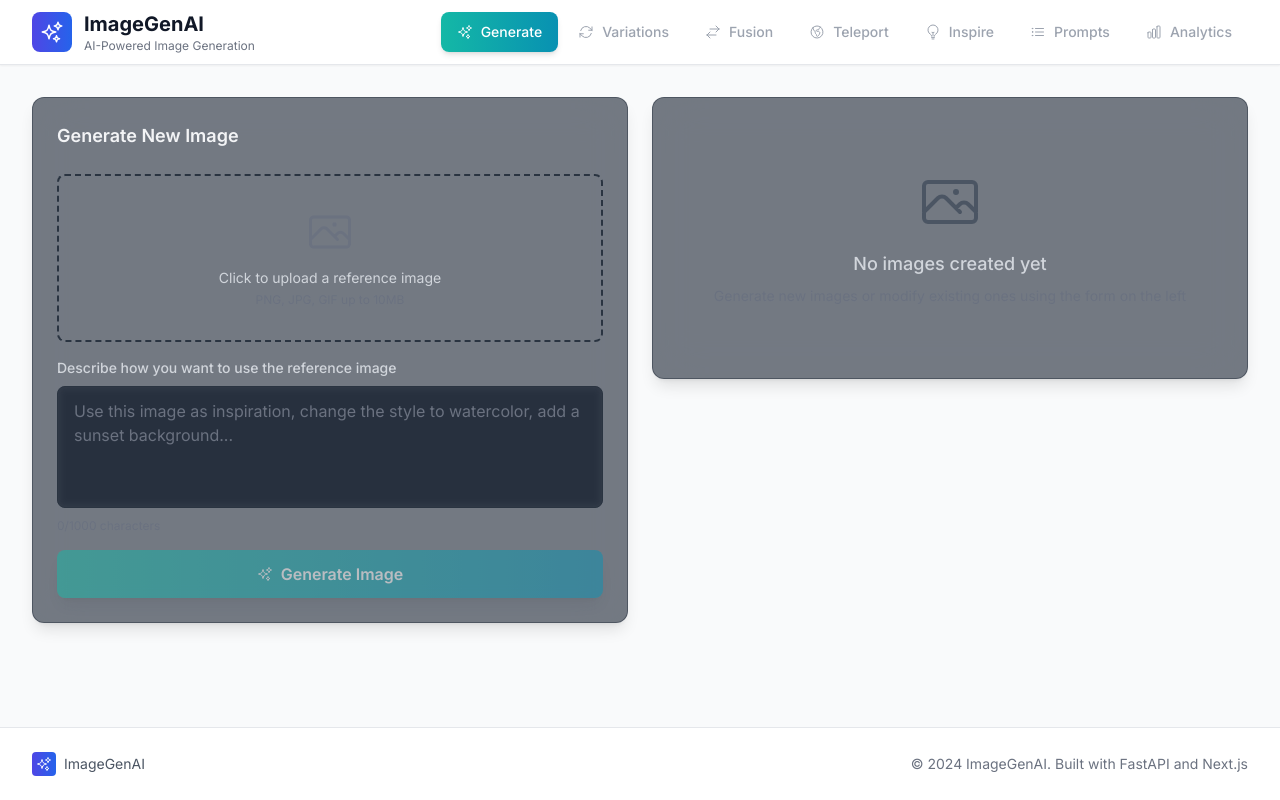
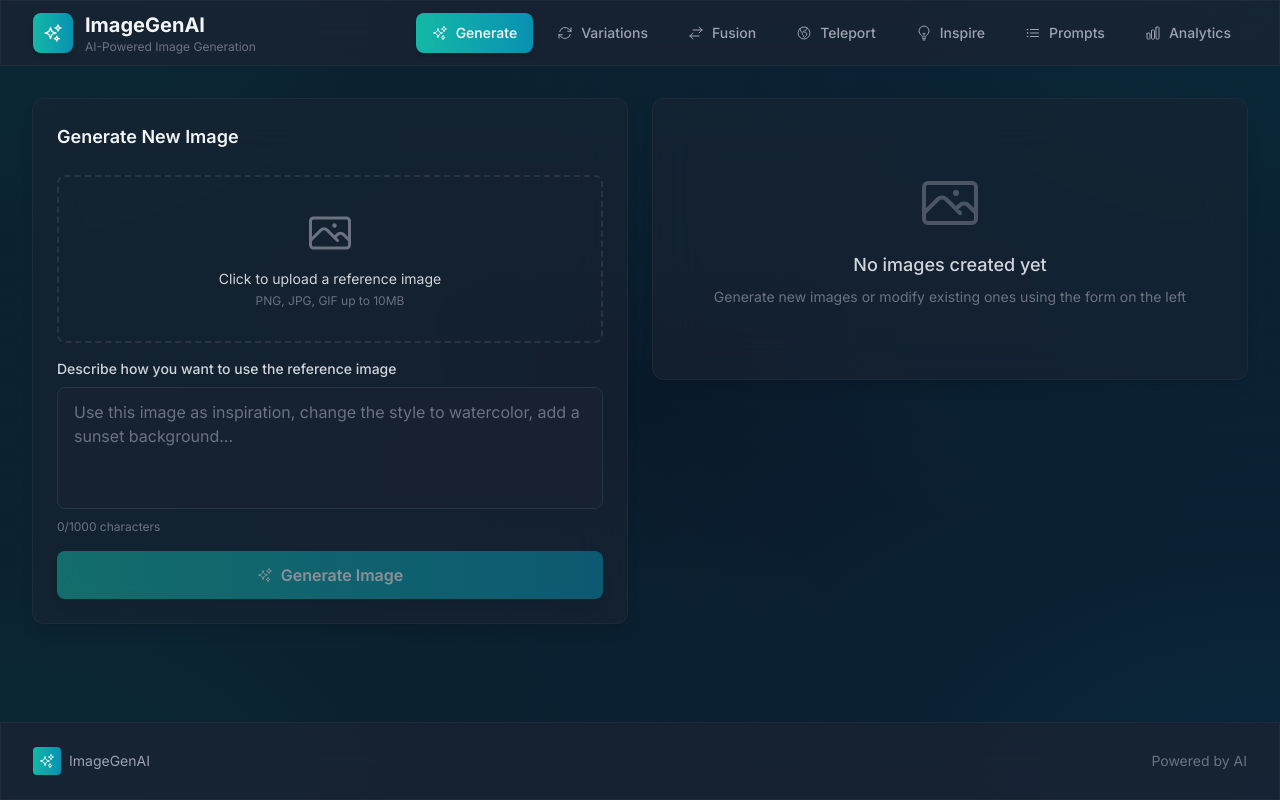
Before and after one commit to vpdevportal/imagegenai, a Next.js app in the folder apps/frontend/: page /generate in a window 1280 px wide. Built offline with nearby package versions, Linux system fonts and the light colour scheme.

Commit message:
fix: update Layout component styling (if any changes)

```diff
--- a/apps/frontend/src/components/Layout.tsx
+++ b/apps/frontend/src/components/Layout.tsx
@@ -30,24 +30,24 @@ export default function Layout({ children }: LayoutProps) {
   ]
 
   return (
-    <div className="min-h-screen bg-gray-50 flex flex-col">
+    <div className="min-h-screen flex flex-col relative">
       {/* Header with Navigation */}
-      <header className="bg-white shadow-sm border-b border-gray-200">
+      <header className="glass-effect sticky top-0 z-40 border-b border-[#2a3441]/50">
         <div className="max-w-7xl mx-auto px-4 sm:px-6 lg:px-8">
           <div className="flex justify-between items-center h-16">
             {/* Logo */}
-            <Link href="/generate" className="flex items-center space-x-3">
-              <div className="bg-gradient-to-r from-primary-600 to-blue-600 p-2 rounded-lg">
-                <SparklesIcon className="h-6 w-6 text-white" />
+            <Link href="/generate" className="flex items-center space-x-3 group">
+              <div className="bg-gradient-to-r from-teal-500 to-cyan-600 p-2.5 rounded-lg shadow-md group-hover:shadow-lg transition-all duration-200">
+                <SparklesIcon className="h-5 w-5 text-white" />
               </div>
               <div>
-                <h1 className="text-xl font-bold text-gray-900">ImageGenAI</h1>
+                <h1 className="text-xl font-bold text-gray-100">ImageGenAI</h1>
                 <p className="text-xs text-gray-500">AI-Powered Image Generation</p>
               </div>
             </Link>
 
             {/* Navigation Tabs */}
-            <nav className="hidden md:flex space-x-1">
+            <nav className="hidden md:flex space-x-2">
               {navigation.map((item) => {
                 const Icon = item.icon
                 return (
@@ -69,7 +69,7 @@ export default function Layout({ children }: LayoutProps) {
               <select
                 value={pathname}
                 onChange={(e) => window.location.href = e.target.value}
-                className="block w-full pl-3 pr-10 py-2 text-base border border-gray-300 focus:outline-none focus:ring-primary-500 focus:border-primary-500 sm:text-sm rounded-md"
+                className="input-field text-sm"
               >
                 {navigation.map((item) => (
                   <option key={item.href} value={item.href}>
@@ -83,22 +83,22 @@ export default function Layout({ children }: LayoutProps) {
       </header>
 
       {/* Main Content */}
-      <main className="flex-1">
+      <main className="flex-1 relative z-10">
         {children}
       </main>
 
       {/* Footer */}
-      <footer className="bg-white border-t border-gray-200 mt-auto">
+      <footer className="glass-effect border-t border-[#2a3441]/50 mt-auto">
         <div className="max-w-7xl mx-auto px-4 sm:px-6 lg:px-8 py-6">
           <div className="flex flex-col md:flex-row justify-between items-center">
             <div className="flex items-center space-x-2 mb-4 md:mb-0">
-              <div className="bg-gradient-to-r from-primary-600 to-blue-600 p-1 rounded">
+              <div className="bg-gradient-to-r from-teal-500 to-cyan-600 p-1.5 rounded">
                 <SparklesIcon className="h-4 w-4 text-white" />
               </div>
-              <span className="text-sm text-gray-600">ImageGenAI</span>
+              <span className="text-sm text-gray-400">ImageGenAI</span>
             </div>
             <div className="text-sm text-gray-500">
-              © 2024 ImageGenAI. Built with FastAPI and Next.js
+              Powered by AI
             </div>
           </div>
         </div>
```
